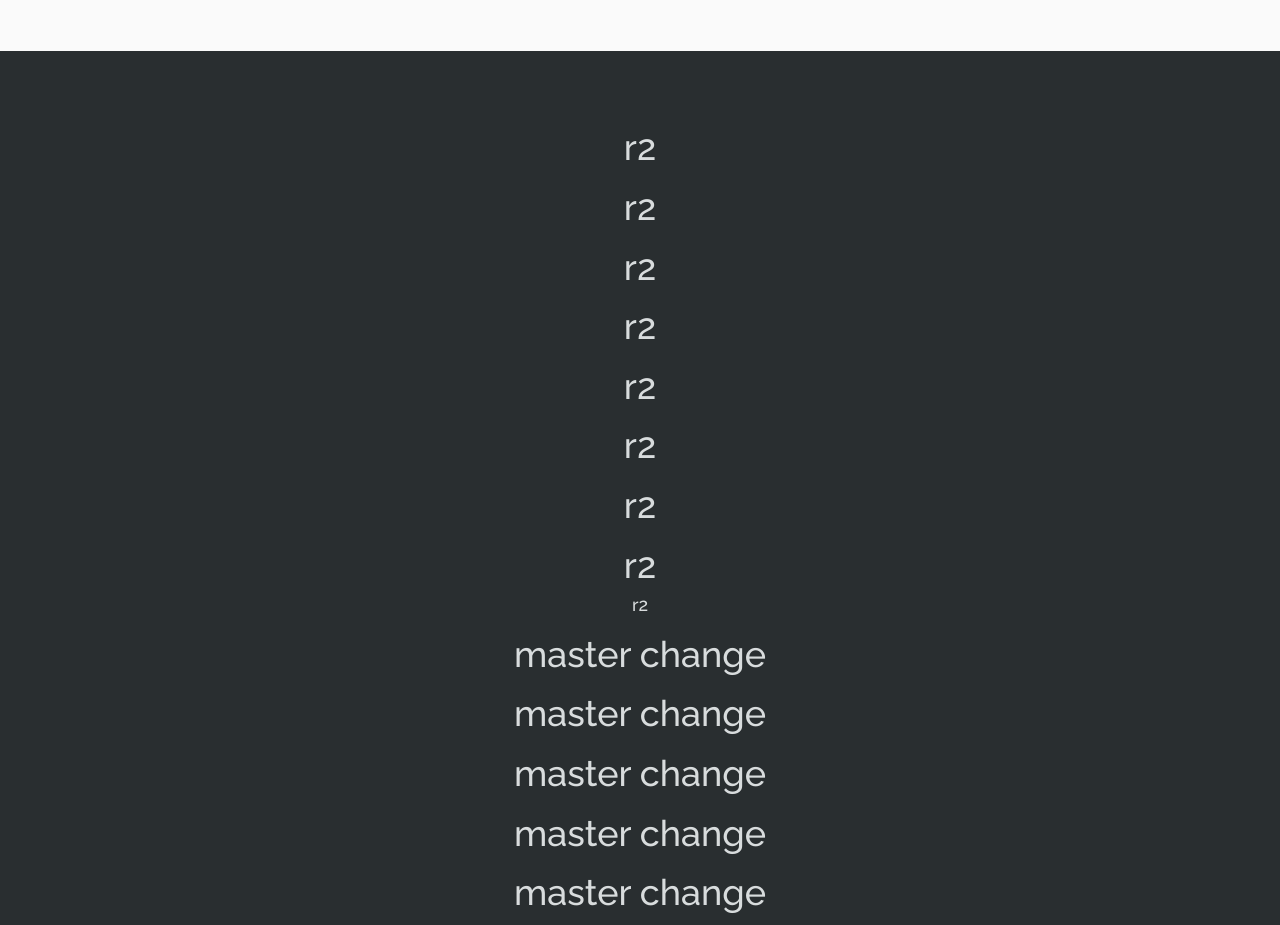
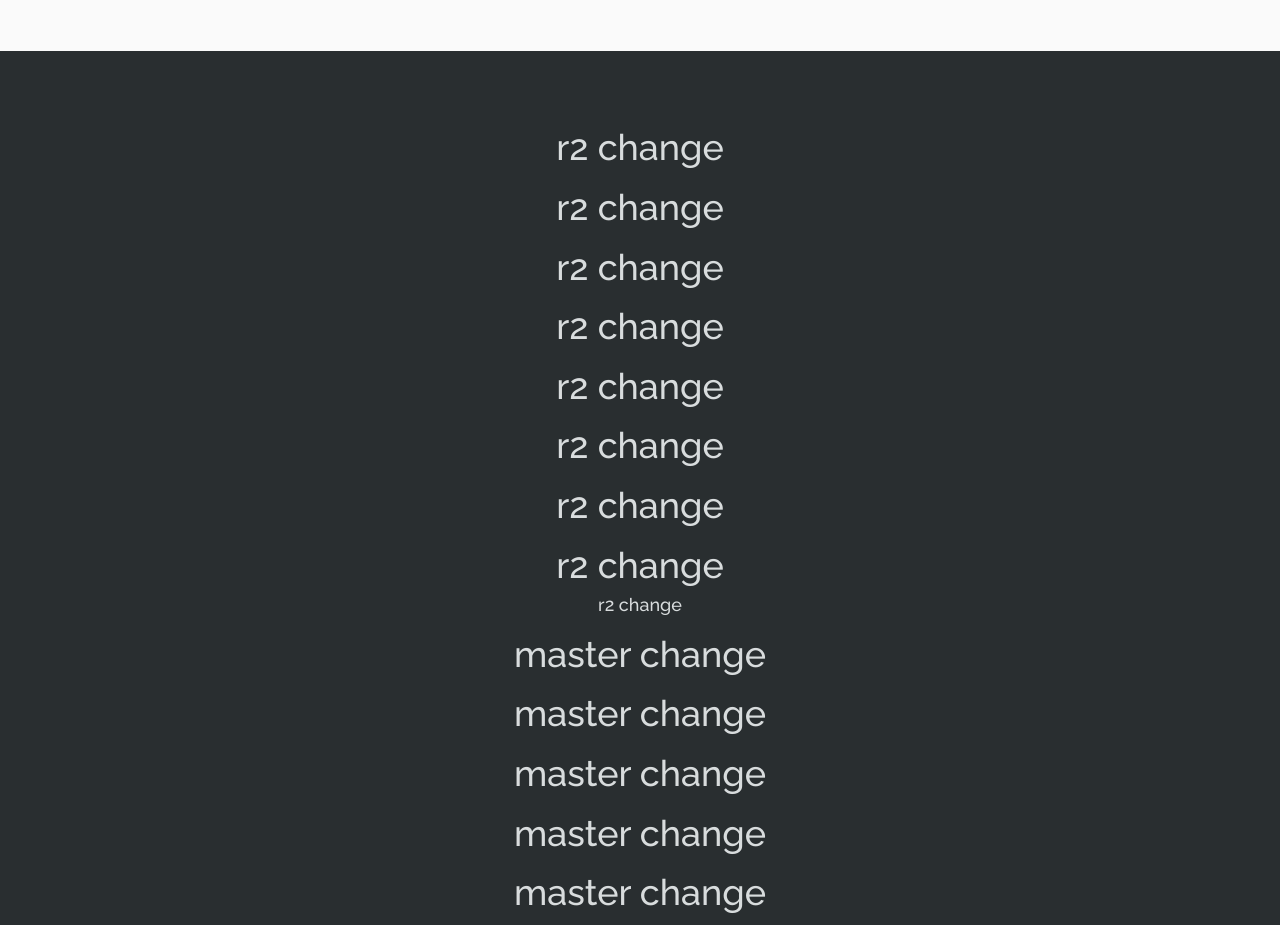
Before and after one commit to VIKRAMJYANI/git-branching, a plain HTML site: page index.html in a window 1280 px wide. Shown: the part 940-1865 px from the top of the page. Drawn offline with nearby package versions, Linux system fonts and the light colour scheme.

Commit message:
r2 is change

```diff
--- a/index.html
+++ b/index.html
@@ -163,15 +163,15 @@
             <div class="container">
                 <div class="footer-help divide">
                     <div class="row">
-                        <h1>r2</h1>
-                        <h1>r2</h1>
-                        <h1>r2</h1>
-                        <h1>r2</h1>
-                        <h1>r2</h1>
-                        <h1>r2</h1>
-                        <h1>r2</h1>
-                        <h1>r2</h1>
-                        <h4>r2</h4>
+                        <h1>r2 change</h1>
+                        <h1>r2 change</h1>
+                        <h1>r2 change</h1>
+                        <h1>r2 change</h1>
+                        <h1>r2 change</h1>
+                        <h1>r2 change</h1>
+                        <h1>r2 change</h1>
+                        <h1>r2 change</h1>
+                        <h4>r2 change</h4>
 
                         <h1>master change</h1>
                         <h1>master change</h1>
```
Also changed, not shown: 1 other file.
